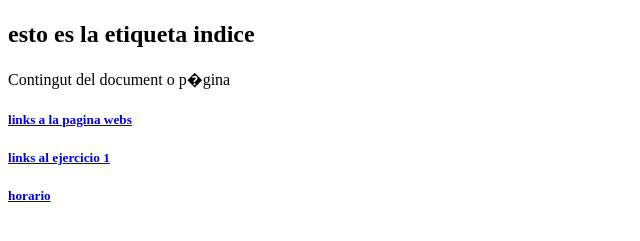
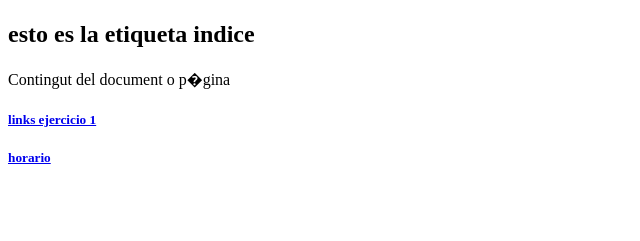
Before and after one commit to gabrielito1/m08uf5, a plain HTML site: page index.html in a window 1280 px wide. Shown: the part 59-300 px from the top of the page, without its empty margins (0-640 px from the left). Drawn offline with Linux system fonts and the light colour scheme.

Commit message:
Update index.html

```diff
--- a/index.html
+++ b/index.html
@@ -18,8 +18,7 @@
  <body>
 
 
-<h5><a href="/media/tarda/ubuntu/M08ufs" title="">links a la pagina webs</a></h5>
-<h5><a href="paginas web/exercici1.html" title="">links al ejercicio 1</a></h5>
+<h5><a href="paginas web/exercici9.2.html" title="">links ejercicio 1</a></h5>
 <h5><a href="paginas web/gabriel.html" title="">horario</a></h5>
 
 
```
